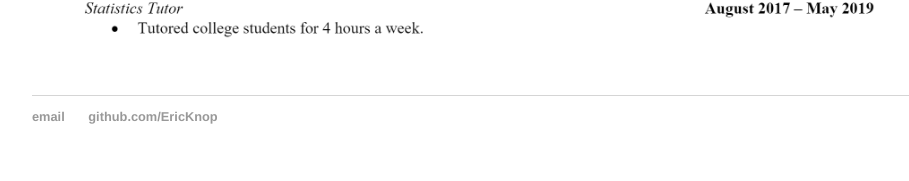
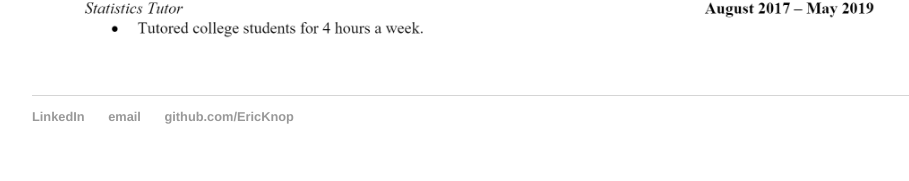
Before and after one commit to EricKnop/EricKnop.github.io, a Jekyll site: the page built from resume/index.html, in a window 1280 px wide. Shown: the part 1266-1447 px from the top of the page, without its empty margins (160-1069 px from the left). Built offline with Jekyll 4.4.1, drawn with Linux system fonts in a browser that asks for light colours.

Commit message:
Update default.html

```diff
--- a/_layouts/default.html
+++ b/_layouts/default.html
@@ -21,8 +21,10 @@
 			</div><!-- /.container -->
 			<footer>
 	    		<ul>
-	        		<li><a href="mailto:ejk1024@wildcats.unh.edu">email</a></li>
+	        		<li><a href="https://www.linkedin.com/in/eric-knop-b51017170/">LinkedIn</a></li>
+				<li><a href="mailto:ejk1024@wildcats.unh.edu">email</a></li>
 	        		<li><a href="https://github.com/EricKnop">github.com/EricKnop</a></li>
+
 				</ul>
 			</footer>
 		</body>
```
